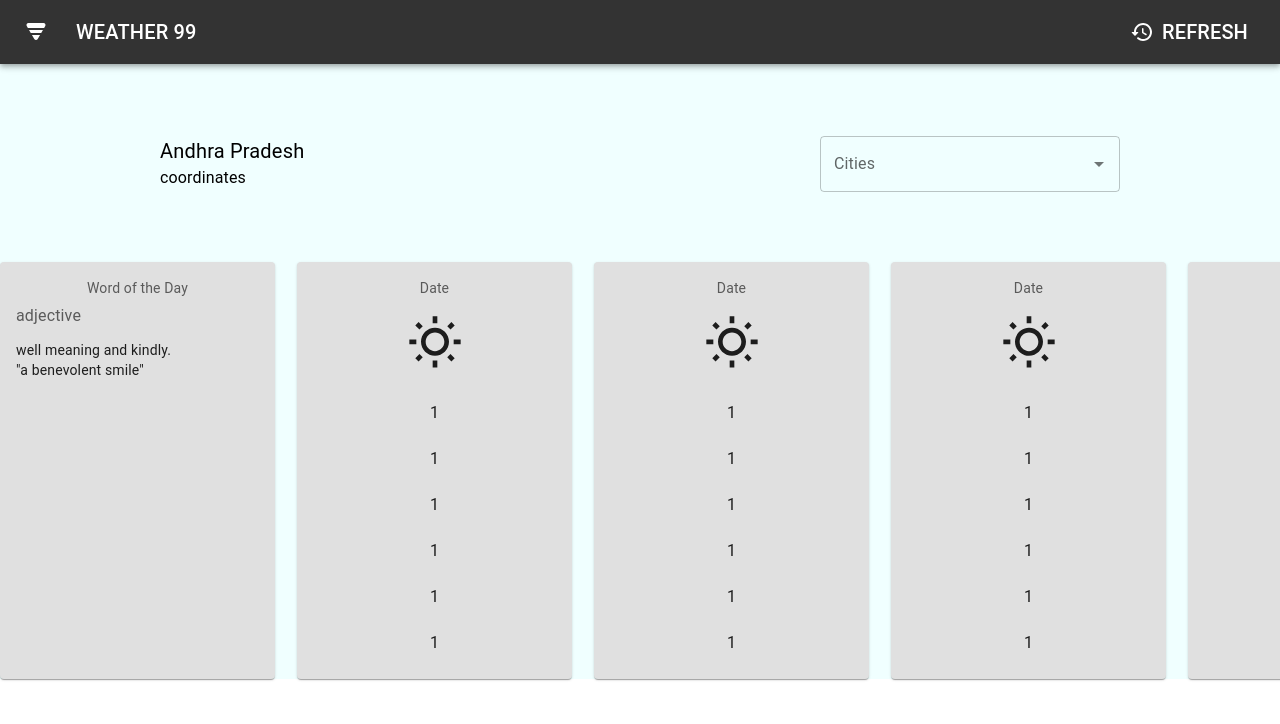
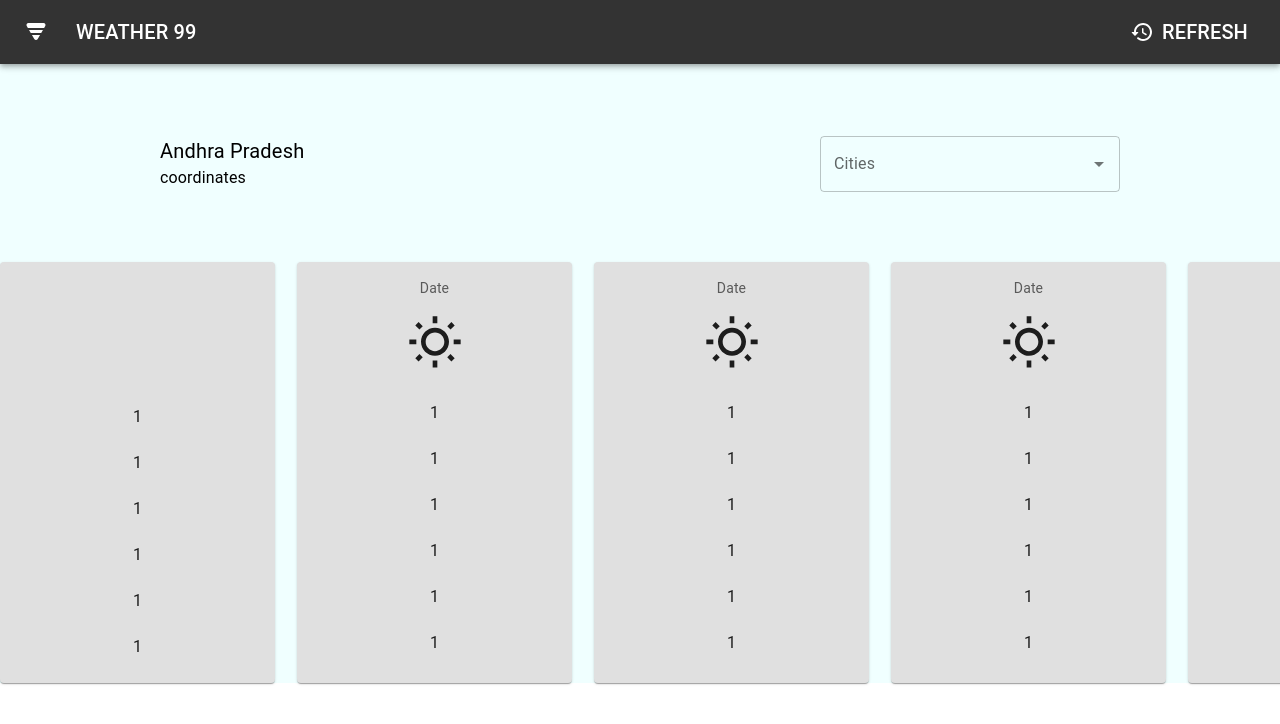
Before and after one commit to rd1073/Weather-App, a React (Create React App) app in the folder weatherapp/: page / in a window 1280 px wide. Shown: the top 724 px of the page. Built offline with nearby package versions, Linux system fonts and the light colour scheme.

Commit message:
commitssss

```diff
--- a/weatherapp/src/components/weathercards.js
+++ b/weatherapp/src/components/weathercards.js
@@ -17,18 +17,23 @@ const Weathercards = () => {
         <CardContent>
 
           <Typography sx={{ fontSize: 14 }} color="text.secondary" textAlign={'center'} gutterBottom>
-            Word of the Day
+            <br />
           </Typography>
 
-          <Typography sx={{ mb: 1.5 }} color="text.secondary">
-            adjective
-          </Typography>
+          <Box sx={{ display: 'flex', alignItems: 'center', justifyContent: 'center', marginTop:2}}>
+      <br />
+    </Box>
 
-          <Typography variant="body2">
-            well meaning and kindly.
-            <br />
-            {'"a benevolent smile"'}
-          </Typography>
+    <Box sx={{ display: 'grid', gridTemplateColumns: 'repeat(1, 1fr)', textAlign: 'center', marginTop: '70px', gap: '22px'}}>
+        <Typography>1</Typography>
+        <Typography>1</Typography>
+        <Typography>1</Typography>
+        <Typography>1</Typography>
+        <Typography>1</Typography>
+        <Typography>1</Typography>
+
+
+      </Box>
         </CardContent>
         </Card>
 
```
